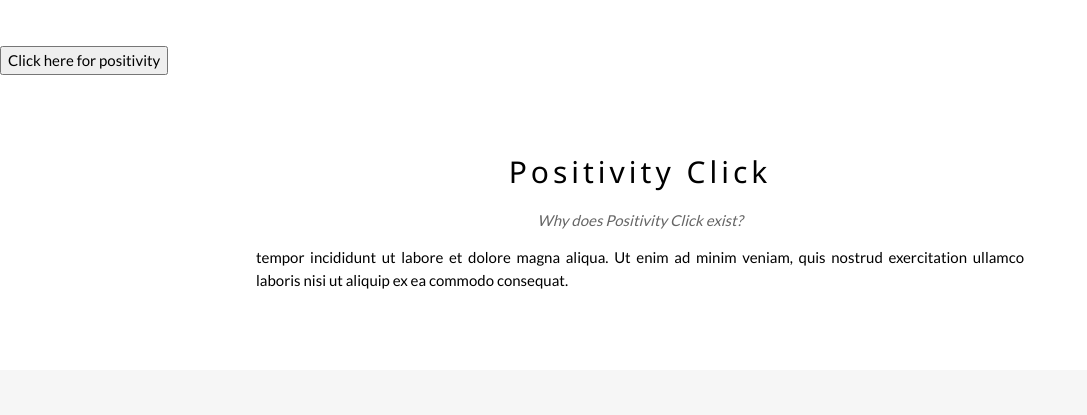
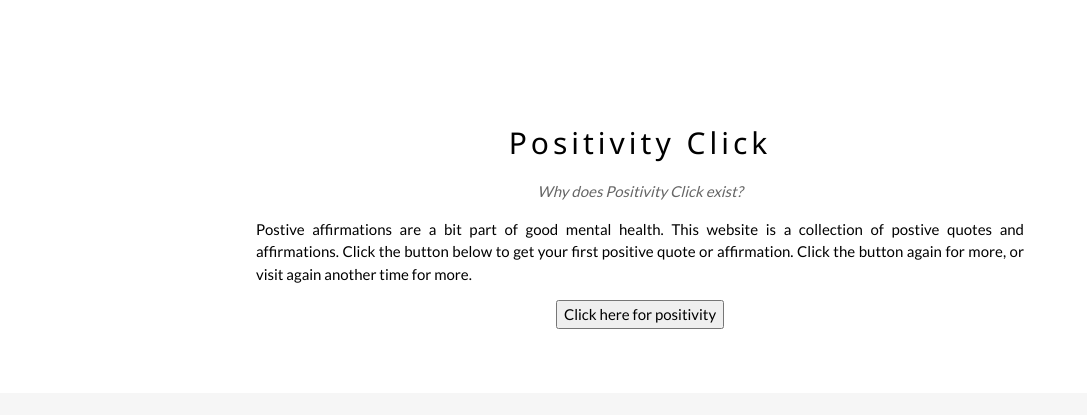
Before and after one commit to AndrewLaws/positivity.click, a plain HTML site: page index.html in a window 1280 px wide. Shown: the top 415 px of the page, without its empty margins (0-1087 px from the left). Drawn offline with nearby package versions, Linux system fonts and the light colour scheme.

Commit message:
moved quotes section

```diff
--- a/index.html
+++ b/index.html
@@ -32,18 +32,20 @@ body {font-family: "Lato", sans-serif}
 <!-- Page content -->
 <div class="w3-content" style="max-width:2000px;margin-top:46px">
 
-<h1 align="center"><div id="quoteDisplay">
-<!--Quotes will be here -->
-</div></h1>
-<button onclick="newQuote()">Click here for positivity</button>
 
-<script src="javascript.js"></script>
 
   <!-- The General Section -->
   <div class="w3-container w3-content w3-center w3-padding-64" style="max-width:800px" id="band">
     <h2 class="w3-wide">Positivity Click</h2>
     <p class="w3-opacity"><i>Why does Positivity Click exist?</i></p>
-    <p class="w3-justify"> tempor incididunt ut labore et dolore magna aliqua. Ut enim ad minim veniam, quis nostrud exercitation ullamco laboris nisi ut aliquip ex ea commodo consequat.</p>
+    <p class="w3-justify">Postive affirmations are a bit part of good mental health.  This website is a collection of postive quotes and affirmations.  Click the button below to get your first positive quote or affirmation.  Click the button again for more, or visit again another time for more.</p>
+
+    <h1 align="center"><div id="quoteDisplay">
+    <!--Quotes will be here -->
+    </div></h1>
+    <button onclick="newQuote()">Click here for positivity</button>
+
+    <script src="javascript.js"></script>
 
   </div>
 
```
